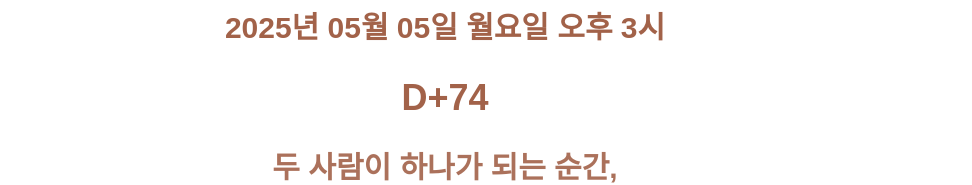
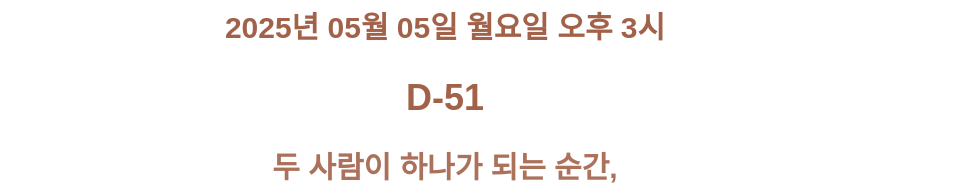
Before and after one commit to angelring127/wedding, a Next.js app: page / in a window 1280 px wide. Shown: the part 288-473 px from the top of the page, without its empty margins (195-1167 px from the left). Built offline with nearby package versions, Linux system fonts and the light colour scheme; a web font is replaced by a local one.

Commit message:
Edit: dday

```diff
--- a/src/components/sections/home.tsx
+++ b/src/components/sections/home.tsx
@@ -24,7 +24,7 @@ const NAV_ITEMS: NavItem[] = [
 ];
 
 // 결혼식 날짜 설정
-const WEDDING_DATE = new Date("2024-12-31T14:00:00+09:00");
+const WEDDING_DATE = new Date("2025-05-05T15:00:00+09:00");
 
 const fadeIn = {
   initial: {
```
